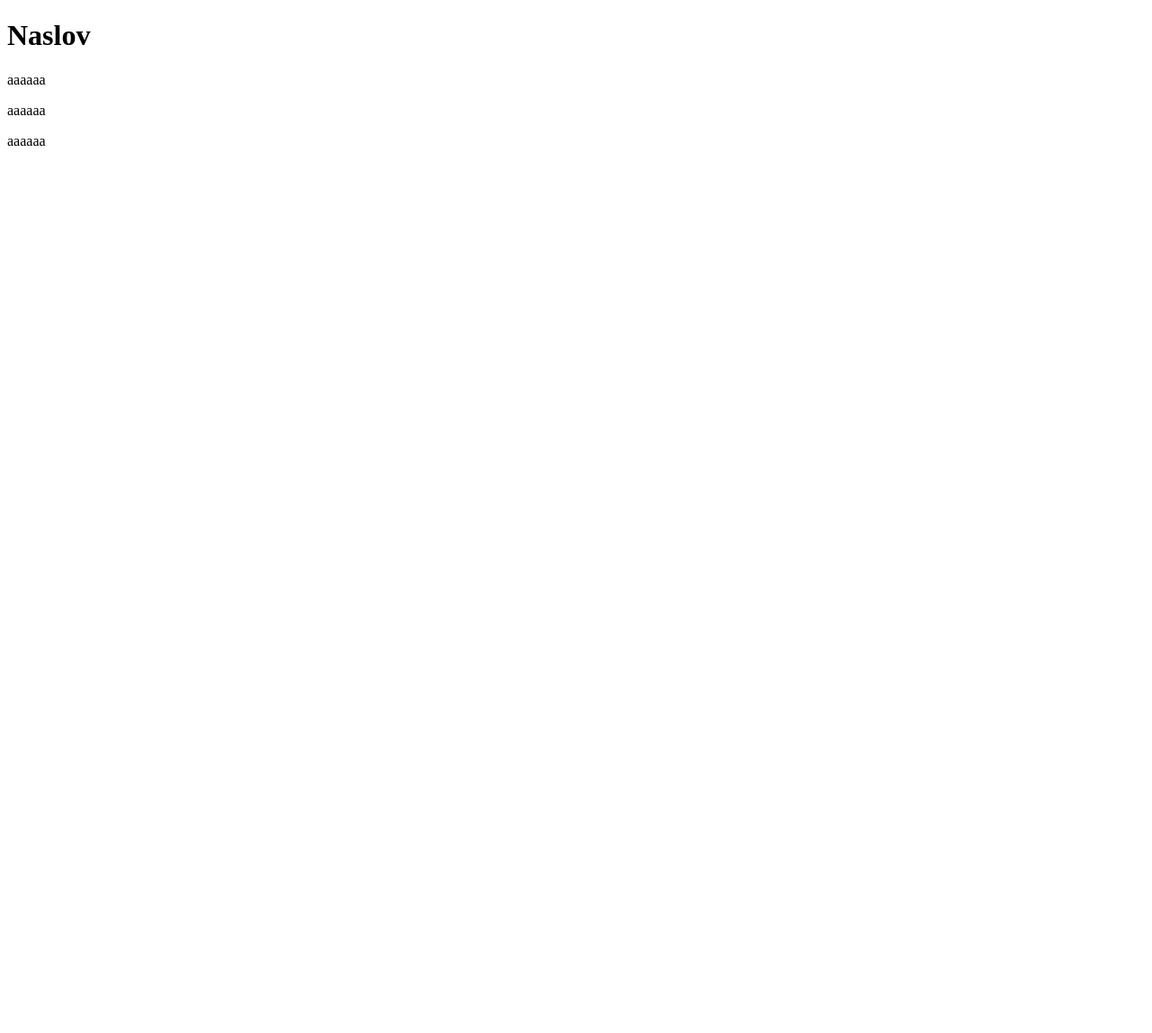
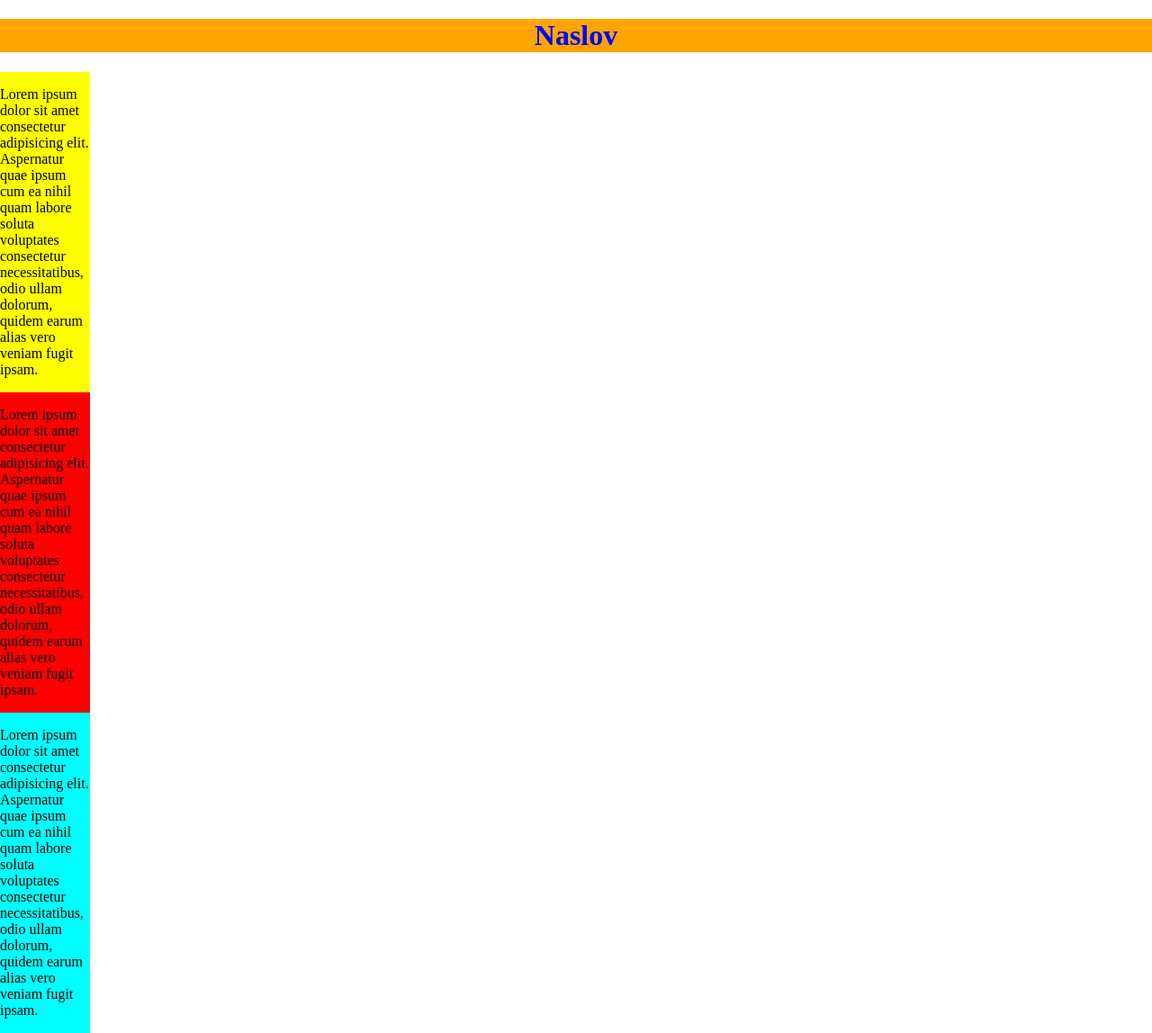
Before and after one commit to anzepintar/racunalnistvo, a plain HTML site: page RSO/datoteke/stran2/index.html in a window 1280 px wide. Shown: the whole page at 90% size. Before the commit the page ends 800 px from the top, so only its background shows below. Drawn offline with Linux system fonts and the light colour scheme.

Commit message:
new file

```diff
--- a/RSO/datoteke/stran2/index.html
+++ b/RSO/datoteke/stran2/index.html
@@ -6,14 +6,35 @@
   </head>
   <body>
     <h1>Naslov</h1>
-    <div id="desno">
-      <p>aaaaaa</p>
+    <div class="desno">
+      <div>
+        <p>
+          Lorem ipsum dolor sit amet consectetur adipisicing elit. Aspernatur
+          quae ipsum cum ea nihil quam labore soluta voluptates consectetur
+          necessitatibus, odio ullam dolorum, quidem earum alias vero veniam
+          fugit ipsam.
+        </p>
+      </div>
     </div>
-    <div id="levo">
-      <p>aaaaaa</p>
+    <div class="levo">
+      <div>
+        <p>
+          Lorem ipsum dolor sit amet consectetur adipisicing elit. Aspernatur
+          quae ipsum cum ea nihil quam labore soluta voluptates consectetur
+          necessitatibus, odio ullam dolorum, quidem earum alias vero veniam
+          fugit ipsam.
+        </p>
+      </div>
     </div>
-    <div id="center">
-      <p>aaaaaa</p>
+    <div class="center">
+      <div>
+        <p>
+          Lorem ipsum dolor sit amet consectetur adipisicing elit. Aspernatur
+          quae ipsum cum ea nihil quam labore soluta voluptates consectetur
+          necessitatibus, odio ullam dolorum, quidem earum alias vero veniam
+          fugit ipsam.
+        </p>
+      </div>
     </div>
   </body>
 </html>
--- a/RSO/datoteke/stran2/main.css
+++ b/RSO/datoteke/stran2/main.css
@@ -0,0 +1,42 @@
+h1 {
+  color: blue;
+  background-color: #ffa500;
+  text-align: center;
+}
+
+body {
+  background-color: #ffffff;
+  margin: 0px;
+  padding: 0px;
+}
+div {
+  max-width: 100px;
+  /*background-color: #000000;*/
+}
+
+.desno {
+  display: flex;
+  justify-content: end;
+}
+
+.desno div {
+  background-color: #ffff00;
+}
+
+.levo {
+  display: flex;
+  justify-content: start;
+}
+
+.levo div {
+  background-color: #ff0000;
+}
+
+.center {
+  display: flex;
+  justify-content: center;
+}
+
+.center div {
+  background-color: #00ffff;
+}
```
